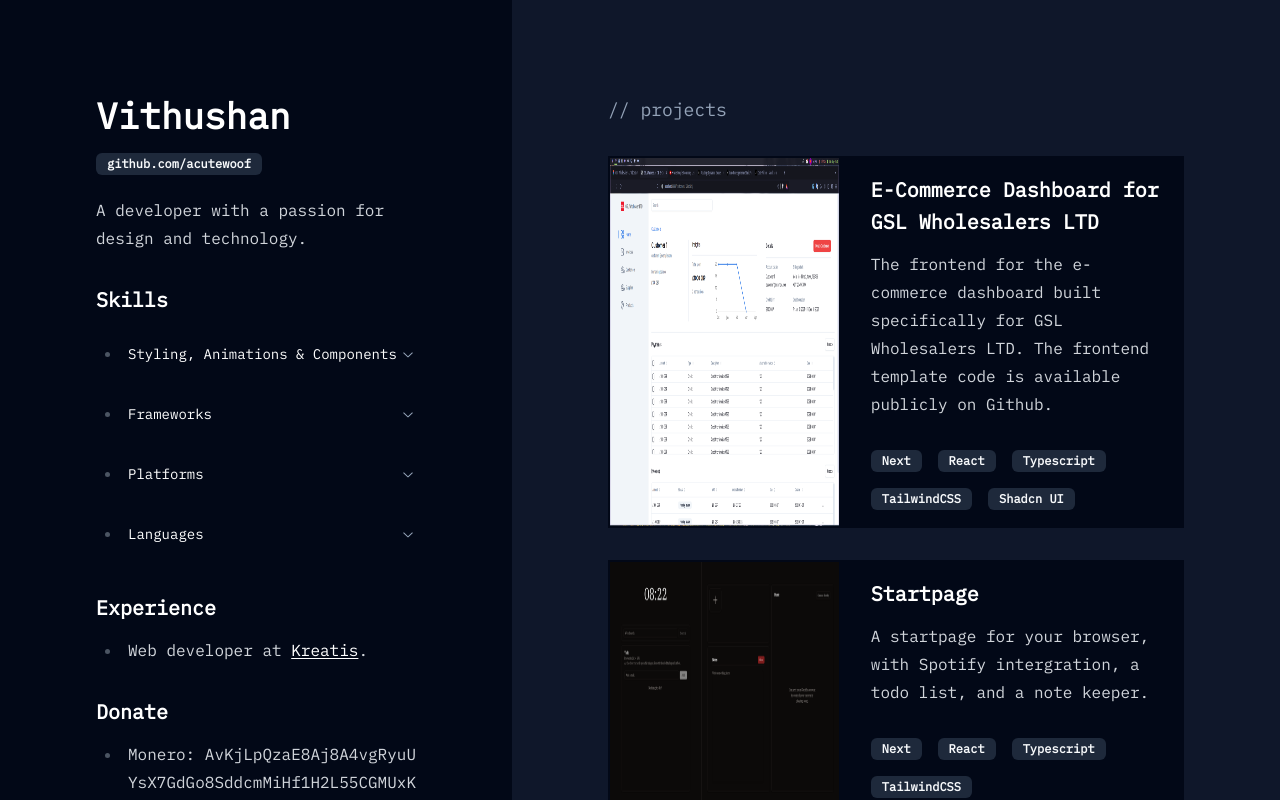
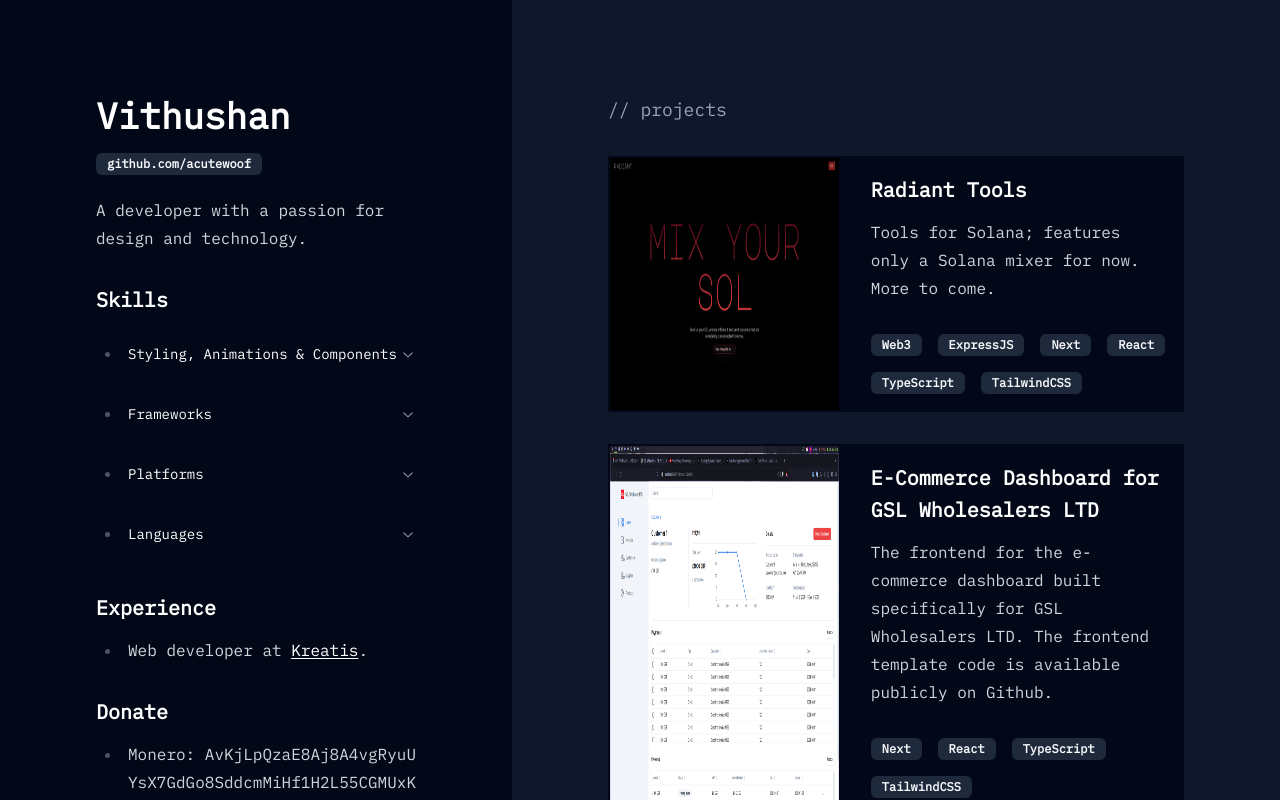
Before and after one commit to ACuteWoof/acutewoof.github.io, a Next.js app: page / in a window 1280 px wide. Built offline with nearby package versions, Linux system fonts and the light colour scheme.

Commit message:
radiant tools

```diff
--- a/app/data.ts
+++ b/app/data.ts
@@ -1,13 +1,28 @@
 import { ProjectInfo } from "./types";
 
 export const projects: ProjectInfo[] = [
- {
+  {
+    title: "Radiant Tools",
+    description:
+      "Tools for Solana; features only a Solana mixer for now. More to come.",
+    link: "https://radiant-tools.com",
+    image: "/images/radiant-tools.png",
+    tags: [
+      "Web3",
+      "ExpressJS",
+      "Next",
+      "React",
+      "TypeScript",
+      "TailwindCSS",
+    ],
+  },
+  {
     title: "E-Commerce Dashboard for GSL Wholesalers LTD",
     description:
       "The frontend for the e-commerce dashboard built specifically for GSL Wholesalers LTD. The frontend template code is available publicly on Github.",
     link: "https://github.com/kreatis-io/gsl-dashboard-nextjs",
     image: "/images/gsl.png",
-    tags: ["Next", "React", "Typescript", "TailwindCSS", "Shadcn UI"],
+    tags: ["Next", "React", "TypeScript", "TailwindCSS"],
   },
   {
     title: "Startpage",
@@ -15,17 +30,17 @@ export const projects: ProjectInfo[] = [
       "A startpage for your browser, with Spotify intergration, a todo list, and a note keeper.",
     link: "https://startpage-lemon.vercel.app/",
     image: "/images/startpage.png",
-    tags: ["Next", "React", "Typescript", "TailwindCSS"],
+    tags: ["Next", "React", "TypeScript", "TailwindCSS"],
   },
   {
     title: "Obsek Gallery",
     description: "Amateur astrophotography gallery.",
     link: "https://acutewoof.is-a.dev/gallery",
-    image: "https://www.kreatis.io/images/obsek.png",
+    image: "/images/obsek.png",
     tags: [
       "Next",
       "React",
-      "Typescript",
+      "TypeScript",
       "Firebase",
       "TailwindCSS",
       "Framer Motion",
@@ -36,7 +51,7 @@ export const projects: ProjectInfo[] = [
     description: "A web development agency.",
     link: "https://kreatis.io",
     image: "/images/kreatis.png",
-    tags: ["Next", "React", "Typescript", "TailwindCSS", "Framer Motion"],
+    tags: ["Next", "React", "TypeScript", "TailwindCSS", "Framer Motion"],
   },
   {
     title: "Woof OS",
@@ -45,5 +60,5 @@ export const projects: ProjectInfo[] = [
     image: "/images/woof-os.png",
     link: "https://os.lewoof.xyz",
     tags: ["Linux", "OS", "Python", "Shell Script"],
-  }
+  },
 ];
```
Also changed, not shown: public/images/radiant-tools.png (added), 1 other file (tests, documents, lock files or other folders).
